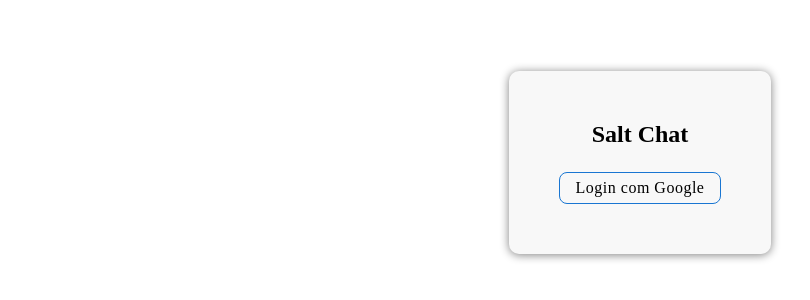
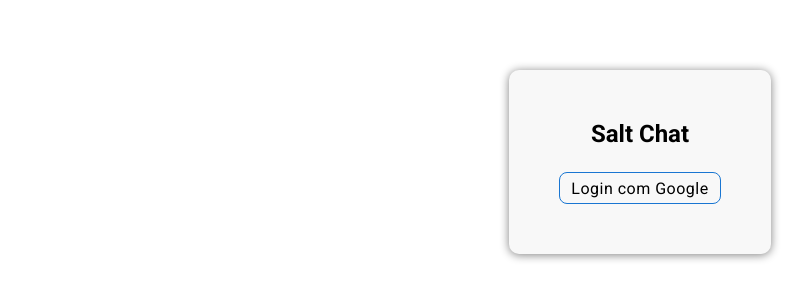
Before and after one commit to Joaob1/teste-saltsystems, a React (Vite) app: page /signin in a window 1280 px wide. Shown: the part 238-538 px from the top of the page, without its empty margins (0-810 px from the left). Built offline with nearby package versions, Linux system fonts and the light colour scheme; no server answers.

Commit message:
Alterada estilização das mensagens e alterada fonte geral do projeto

```diff
--- a/src/components/ChatMessage/styles.js
+++ b/src/components/ChatMessage/styles.js
@@ -6,7 +6,7 @@
   flex-direction: row-reverse;
   margin-bottom: 1rem;
   & p {
-    max-width: 30rem;
+    max-width: 75%;
     font-weight: 700;
     font-size: 1.7rem;
     line-height: 2.4rem;
@@ -42,7 +42,7 @@
     color: #000000 !important;
     font-weight: 700;
     font-size: 1.7rem;
-    max-width: 30rem;
+    max-width: 75%;
     word-wrap: break-word;
     line-height: 2.4rem;
     padding: 1rem 2rem;
--- a/src/global.css
+++ b/src/global.css
@@ -1,8 +1,9 @@
+@import url('https://fonts.googleapis.com/css2?family=Roboto:wght@400;500;700&display=swap');
 * {
   margin: 0;
   padding: 0;
   box-sizing: border-box;
-  /* font-family: 'Gill Sans', 'Gill Sans MT', Calibri, 'Trebuchet MS', sans-serif; */
+  font-family: 'Roboto', sans-serif;
 }
 html{
   font-size: 62.5%;
```
